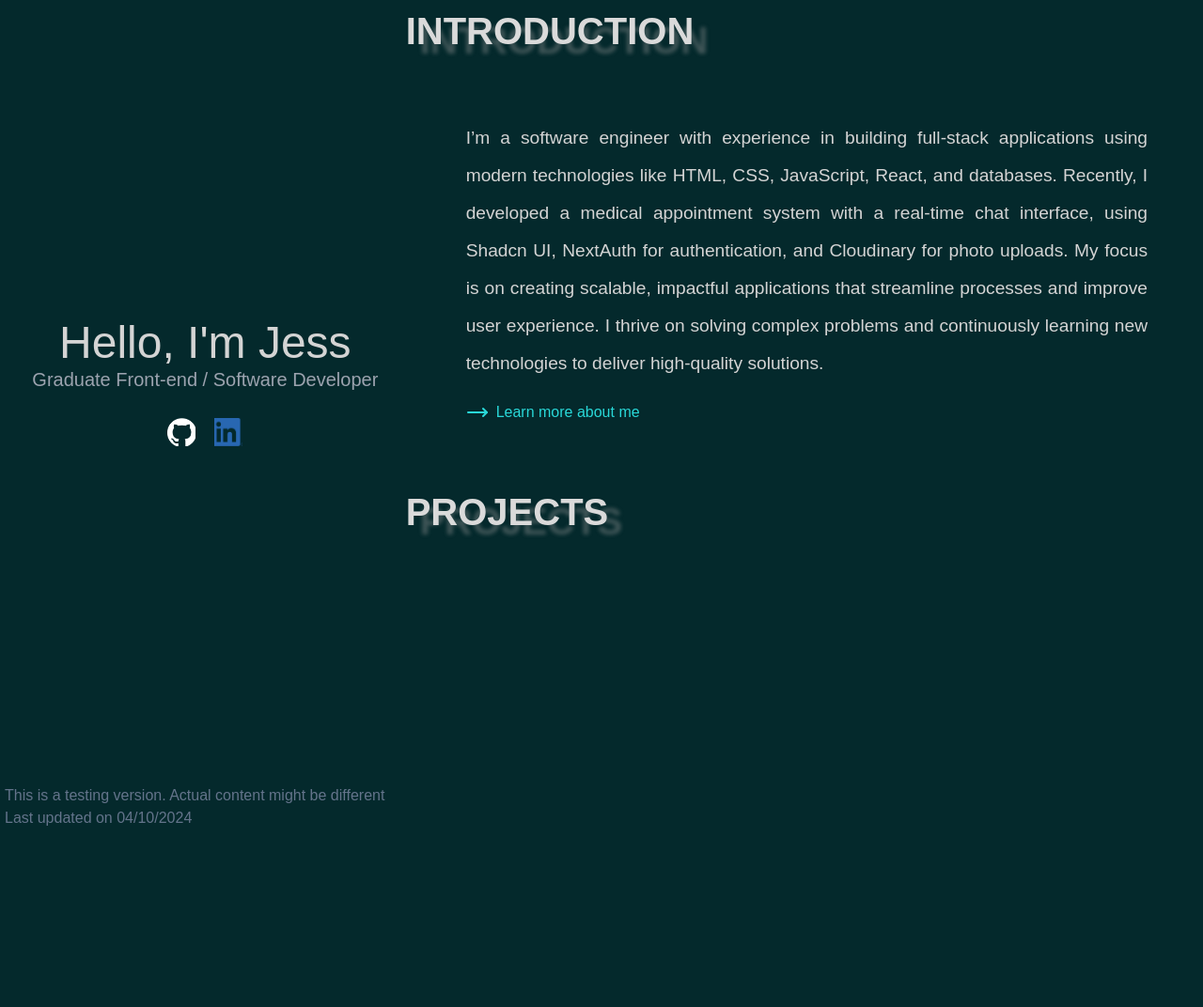
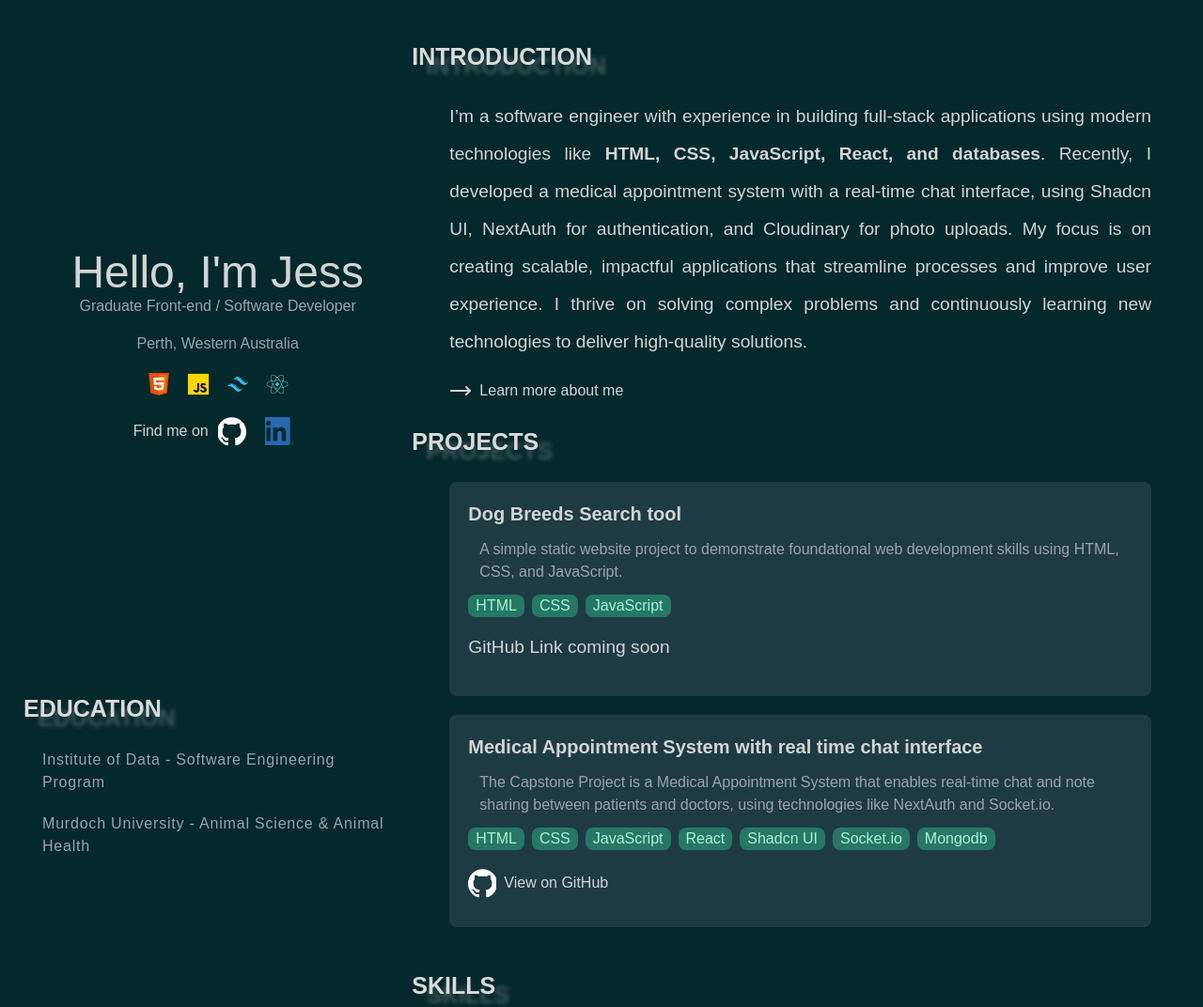
Before and after one commit to Jschong122/Jschong122.github.io, a Gatsby site: page / in a window 1280 px wide. Shown: the part 2-1074 px from the top of the page at 94% size. Before the commit the page ends 890 px from the top, so only its background shows below. Built offline with nearby package versions, Linux system fonts and the light colour scheme; Gatsby itself is replaced by a stand-in of ours.

Commit message:
added projects , skills and education sections

```diff
--- /dev/null
+++ b/src/components/Education.js
@@ -0,0 +1,20 @@
+import React from "react";
+import Title from "./Title";
+
+const Education = () => {
+  return (
+    <div>
+      <Title title="EDUCATION" />
+
+      <h6 className="  text-gray-400 tracking-wider m-5">
+        Institute of Data - Software Engineering Program
+      </h6>
+      <h6 className="  text-gray-400 tracking-wider m-5">
+        {" "}
+        Murdoch University - Animal Science & Animal Health
+      </h6>
+    </div>
+  );
+};
+
+export default Education;
--- a/src/components/Intro.js
+++ b/src/components/Intro.js
@@ -8,21 +8,25 @@ const Intro = () => {
   return (
     <div>
       <Title title="INTRODUCTION" />
-      <div className="intro-wrapper  ">
+      <div className="content-inside-div ">
         <p className="">
           I’m a software engineer with experience in building full-stack
-          applications using modern technologies like HTML, CSS, JavaScript,
-          React, and databases. Recently, I developed a medical appointment
-          system with a real-time chat interface, using Shadcn UI, NextAuth for
-          authentication, and Cloudinary for photo uploads. My focus is on
-          creating scalable, impactful applications that streamline processes
-          and improve user experience. I thrive on solving complex problems and
-          continuously learning new technologies to deliver high-quality
-          solutions.
+          applications using modern technologies like
+          <span className="font-bold">
+            {" "}
+            {""}
+            HTML, CSS, JavaScript, React, and databases
+          </span>
+          . Recently, I developed a medical appointment system with a real-time
+          chat interface, using Shadcn UI, NextAuth for authentication, and
+          Cloudinary for photo uploads. My focus is on creating scalable,
+          impactful applications that streamline processes and improve user
+          experience. I thrive on solving complex problems and continuously
+          learning new technologies to deliver high-quality solutions.
         </p>
         <Link to="/about" className="">
           <MoveRight />
-          <span className="ml-2 "> Learn more about me </span>
+          <span className="ml-2 ">Learn more about me</span>
         </Link>
       </div>
     </div>
--- a/src/components/PersonalMsg.js
+++ b/src/components/PersonalMsg.js
@@ -9,10 +9,44 @@ const PersonalMsg = () => {
       <h1 className="text-5xl justify-center text-center  mt-5">
         Hello, I'm Jess
       </h1>
-      <h5 className=" text-md  font-normal mb-4 text-gray-400">
+      <h5 className=" text-base  font-normal mb-4 text-gray-400">
         Graduate Front-end / Software Developer
       </h5>
+      <h5 className=" text-base  font-normal mb-4 text-gray-400">
+        Perth, Western Australia
+      </h5>
+
+      <div className="top-skills flex  justify-around gap-3 text-center">
+        <StaticImage
+          src="../assets/icons/html.png"
+          alt="html logo"
+          width={30}
+          height={30}
+        />
+
+        <StaticImage
+          src="../assets/icons/javascript.png"
+          alt="javascript logo"
+          width={30}
+          height={30}
+        />
+
+        <StaticImage
+          src="../assets/icons/tailwind-css.png"
+          alt="tailwind css logo"
+          width={30}
+          height={30}
+        />
+        <StaticImage
+          src="../assets/icons/react.png"
+          alt="react logo"
+          width={30}
+          height={30}
+        />
+      </div>
+
       <div className="social-media-wrapper">
+        <h6> Find me on </h6>
         <a href="https://github.com/Jschong122">
           <StaticImage
             src="../assets/icons/github-mark-white.png"
--- a/src/components/Project.js
+++ /dev/null
@@ -1,12 +0,0 @@
-import React from "react";
-import Title from "../components/Title";
-
-const Project = () => {
-  return (
-    <div>
-      <Title title="PROJECTS" />
-    </div>
-  );
-};
-
-export default Project;
--- /dev/null
+++ b/src/components/ProjectCard.js
@@ -0,0 +1,43 @@
+import React from "react";
+import { StaticImage } from "gatsby-plugin-image";
+import { Link } from "gatsby";
+
+const ProjectCard = ({ title, caption, skills = "", link }) => {
+  const skillArray = skills.split(",").map((skill) => skill.trim());
+  return (
+    <div>
+      <div className="bg-slate-600/40 rounded-lg max-h-200 p-5 my-5">
+        <div className="project-title text-xl font-bold ">{title}</div>
+        <ul>
+          <li className="project-body text-gray-400 m-3">{caption}</li>
+          <li className="project-skills mt-3 flex flex-wrap gap-2">
+            {skillArray.map((skill, index) => (
+              <span
+                key={index}
+                className=" text-emerald-200 bg-emerald-400/40 px-2 rounded-lg"
+              >
+                {skill}
+              </span>
+            ))}
+          </li>
+        </ul>
+        {(link && (
+          <a href={link} className=" link my-3 text-inherit">
+            <span className=" font-bold ">
+              <StaticImage
+                src="../assets/icons/github-mark-white.png"
+                alt="github logo"
+                width={30}
+                height={30}
+                className="mr-2"
+              />
+            </span>
+            View on GitHub
+          </a>
+        )) || <p className="  my-3 text-inherit">GitHub Link coming soon</p>}
+      </div>
+    </div>
+  );
+};
+
+export default ProjectCard;
--- /dev/null
+++ b/src/components/Projects.js
@@ -0,0 +1,32 @@
+import React from "react";
+import Title from "./Title";
+import ProjectCard from "./ProjectCard";
+
+const Projects = () => {
+  return (
+    <div>
+      <Title title="PROJECTS" />
+      <div className="projects-wrapper content-inside-div">
+        <ul>
+          <li>
+            <ProjectCard
+              title="Dog Breeds Search tool"
+              caption="A simple static website project to demonstrate foundational web development skills using HTML, CSS, and JavaScript."
+              skills="HTML, CSS, JavaScript"
+            />
+          </li>
+          <li>
+            <ProjectCard
+              title="Medical Appointment System with real time chat interface"
+              caption="The Capstone Project is a Medical Appointment System that enables real-time chat and note sharing between patients and doctors, using technologies like NextAuth and Socket.io."
+              skills="HTML, CSS, JavaScript, React, Shadcn UI, Socket.io, Mongodb"
+              link="https://github.com/Jschong122/capstone"
+            />
+          </li>
+        </ul>
+      </div>
+    </div>
+  );
+};
+
+export default Projects;
--- /dev/null
+++ b/src/components/Skills.js
@@ -0,0 +1,52 @@
+import React from "react";
+import Title from "./Title";
+
+const Skills = () => {
+  return (
+    <div>
+      <Title title="SKILLS" />
+
+      <div className="content-inside-div xl:grid lg:grid-cols-4 lg:grid-rows-2 items-start gap-7 ">
+        <div className="grid grid-cols-1    p-5">
+          <h4>Front-end</h4>
+          <ul className=" list-disc ml-5">
+            <li>HTML</li>
+            <li>CSS</li>
+            <li>JavaScript</li>
+            <li>Tailwind CSS (Styling)</li>
+            <li>Bootstrap (Styling)</li>
+            <li>Shadcn UI (Component Library)</li>
+          </ul>
+        </div>
+
+        <div className="grid grid-cols-1   p-5">
+          <h4>Back-end</h4>
+          <ul className=" list-disc flex flex-col ml-5">
+            <li>Node.js (Runtime)</li>
+            <li>Express (Framework)</li>
+            <li>MongoDB (Database)</li>
+            <li>Socket.io (Real-time Communication)</li>
+          </ul>
+        </div>
+        <div className="grid grid-cols-1   p-5">
+          <h4>Frameworks</h4>
+          <ul className=" list-disc flex flex-col ml-5">
+            <li>React (Front-end)</li>
+            <li>Next.js (Full-stack Framework)</li>
+            <li>Gatsby (Static Site Generator)</li>
+          </ul>
+        </div>
+        <div className="grid   p-5">
+          <h4>Tools</h4>
+          <ul className=" list-disc flex flex-col ml-5 ">
+            <li>Mongoose (Database ODM)</li>
+            <li>Cloudinary (Media Storage)</li>
+            <li>NextAuth (Authentication)</li>
+          </ul>
+        </div>
+      </div>
+    </div>
+  );
+};
+
+export default Skills;
--- a/src/pages/index.js
+++ b/src/pages/index.js
@@ -2,22 +2,28 @@ import * as React from "react";
 import { Link } from "gatsby";
 import PersonalMsg from "../components/PersonalMsg";
 import Intro from "../components/Intro";
-
-import Project from "../components/Project";
+import Skills from "../components/Skills";
+import Projects from "../components/Projects";
+import Education from "../components/Education";
 
 const IndexPage = () => {
   return (
-    <div className=" index-wrapper ">
-      <div className="left-index">
-        <PersonalMsg />
+    <div className="m-5">
+      <div className="index-wrapper">
+        <div className="left-index">
+          <PersonalMsg />
+          <Education />
+        </div>
+        <div className="right-index">
+          <Intro />
+          <Projects />
+          <Skills />
+        </div>
       </div>
-      <div className="right-index">
-        <Intro />
-        <Project />
-      </div>
-      <div className=" text-slate-500 mt-8 ">
+
+      <div className="  ">
         <p> This is a testing version. Actual content might be different</p>
-        <p> Last updated on 04/10/2024</p>{" "}
+        <p> Last updated on 05/10/2024</p>
       </div>
     </div>
   );
--- a/src/styles/global.css
+++ b/src/styles/global.css
@@ -39,6 +39,9 @@ body {
   color: rgb(212, 212, 212);
 }
 
+* {
+  color: rgb(212, 212, 212);
+}
 /* index.js  */
 
 .index-wrapper {
@@ -54,11 +57,10 @@ body {
 
 .left-index {
   display: flex;
-  justify-content: center;
-  align-items: center;
+  flex-direction: column;
+
   height: 100%;
   width: 100%;
-  margin: 0;
 }
 
 .right-index {
@@ -66,7 +68,6 @@ body {
   flex-direction: column;
   height: 100%;
   width: 100%;
-  margin: 0;
 }
 .personal-msg-wrapper {
   justify-content: center;
@@ -75,17 +76,17 @@ body {
   display: flex;
   flex-direction: column;
   width: 100%;
-  height: 100vh;
+  height: 40%;
 }
 
 /* intro wrapper  */
-.intro-wrapper {
-  padding: 4rem;
+.content-inside-div {
+  padding: 0rem 2.5rem;
   width: 100%;
   height: auto;
 }
 
-.intro-wrapper p {
+.content-inside-div p {
   font-size: 1.2rem;
   line-height: 2.5rem;
   text-align: justify;
@@ -96,7 +97,7 @@ a {
   color: rgb(41, 216, 216);
 }
 
-.intro-wrapper a {
+.content-inside-div a {
   margin-top: 20px;
   display: flex;
   align-items: center;
@@ -106,6 +107,7 @@ a {
 .social-media-wrapper {
   display: flex;
   align-items: center;
+  margin-top: 10px;
 }
 
 .social-media-wrapper a {
@@ -133,61 +135,14 @@ a {
 }
 
 .title-text {
-  font-size: 40px;
+  font-size: 25px;
   font-weight: bold;
   color: rgb(218, 218, 218);
   text-shadow: 15px 10px 4px rgba(149, 148, 148, 0.425);
+  margin: 1.5rem 0;
 }
 
 /* Media queries */
-
-/* @media screen and (min-width: 0px) and (max-width: 425px) {
-  .index-wrapper {
-    width: 100vh;
-    height: 100vh;
-    display: flex;
-    flex-direction: column;
-  }
-  .personal-msg-wrapper {
-    width: 100%;
-    margin: 10%;
-  }
-  .personal-msg-wrapper h1 {
-    font-size: 40px;
-  }
-  .intro-wrapper {
-    width: 100%;
-    padding: 0;
-    margin: 5%;
-  }
-  .intro-wrapper p {
-    width: 100%;
-    line-height: 2rem;
-    margin: 0 5px;
-    font-size: 19px;
-    margin: 0 5%;
-    justify-content: center;
-  }
-
-  .about-me {
-    font-size: 25px;
-    margin: 8%;
-
-    line-height: 2rem;
-  }
-
-  .about-me h1 {
-    font-size: 30px;
-    margin-top: 5%;
-  }
-  .about-me-text {
-    width: 100%;
-    margin: 5% 0;
-    font-size: 18px;
-    line-height: 2rem;
-    color: rgb(184, 182, 182);
-  }
-} */
 
 @media screen and (max-width: 1024px) {
   .index-wrapper {
@@ -210,22 +165,22 @@ a {
   }
 
   .title-text {
-    font-size: 35px;
+    font-size: 27px;
     margin: 2%;
   }
 
   .personal-msg-wrapper h1 {
     font-size: 40px;
   }
-  .intro-wrapper {
+  .content-inside-div {
     width: 100%;
-    padding: 5%;
-    margin: 0;
+    padding: 0 0;
+    margin-bottom: 10px;
+    color: rgb(184, 182, 182);
   }
-  .intro-wrapper p {
+  .content-inside-div p {
     font-size: 19px;
     text-align: left;
-    color: rgb(212, 212, 212);
   }
   .about-me {
     font-size: 25px;
@@ -245,4 +200,13 @@ a {
     line-height: 2rem;
     color: rgb(184, 182, 182);
   }
+
+  .product-card {
+    min-width: 60em;
+    height: 60em;
+    margin: 5%;
+
+    display: flex;
+    flex-direction: column;
+  }
 }
```
Also changed, not shown: src/assets/icons/html.png (added), src/assets/icons/javascript.png (added), src/assets/icons/react.png (added), src/assets/icons/tailwind-css.png (added), 1 other file.
